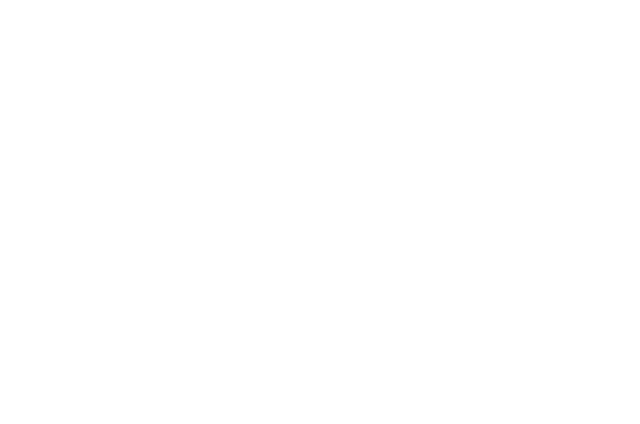
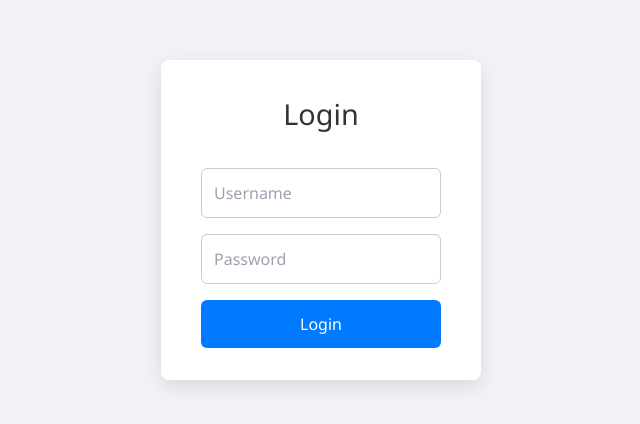
Before and after one commit to breakmen1/TreeIt, a React (Create React App) app in the folder Frontend/Teamchart-main/: page /Login in a window 1280 px wide. Before the commit this address had no page. Shown: the part 180-604 px from the top of the page, without its empty margins (319-959 px from the left). Built offline with nearby package versions, Linux system fonts and the light colour scheme.

Commit message:
added ui to login and register, changed node properties

```diff
--- a/Frontend/Teamchart-main/src/App.js
+++ b/Frontend/Teamchart-main/src/App.js
@@ -9,8 +9,8 @@ function App() {
   return (
       <Routes>
         <Route path="/Home" element={<Home />} />
-        <Route path="/" element={<Login onLogin={setUser} />} />
-        <Route path="/register" element={<Register />} />
+        <Route path="/Login" element={<Login onLogin={setUser} />} />
+        <Route path="/" element={<Register />} />
         <Route path="/dashboard" element={<div>Welcome, {user?.username}</div>} />
       </Routes>
   );
--- a/Frontend/Teamchart-main/src/ContextMenu.jsx
+++ b/Frontend/Teamchart-main/src/ContextMenu.jsx
@@ -16,7 +16,7 @@ export default function ContextMenu({
   const applyAutoLayout = () => {
     const currentNodes = getNodes();
     const currentEdges = getEdges();
-    const layouted = layoutNodesWithDagre(currentNodes, currentEdges, "TB"); // or "LR"
+    const layouted = layoutNodesWithDagre(currentNodes, currentEdges, "LR"); // or "LR"
     setNodes(layouted);
 
     setTimeout(() => {
--- a/Frontend/Teamchart-main/src/ReactFlowProviderContent.jsx
+++ b/Frontend/Teamchart-main/src/ReactFlowProviderContent.jsx
@@ -107,7 +107,7 @@ const Content = () => {
           target: edge.target.toString(),
         }));
 
-        setNodes(backendNodes);
+        setNodes(enhanceNodesWithStatusHandler(backendNodes));
         setEdges(backendEdges);
       } catch (err) {
         console.error("❌ Failed to fetch graph data", err);
@@ -116,6 +116,31 @@ const Content = () => {
 
     fetchGraphData();
   }, []);
+
+  const enhanceNodesWithStatusHandler = (nodes) => {
+    return nodes.map((node) => ({
+      ...node,
+      data: {
+        ...node.data,
+        onStatusChange: (newStatus) => {
+          setNodes((prevNodes) =>
+            prevNodes.map((n) =>
+              n.id === node.id
+                ? {
+                  ...n,
+                  data: {
+                    ...n.data,
+                    status: newStatus,
+                  },
+                }
+                : n
+            )
+          );
+        },
+      },
+    }));
+  };
+
 
   const onClick = () => {
     // we calculate a transform for the nodes so that all nodes are visible
@@ -183,9 +208,9 @@ const Content = () => {
   // Handle node click
   const onNodeClick = useCallback((event, node) => {
     setSelectedElements([node]);
-    setNodeName(node.data.label);
+    setNodeName(node.data.task);
     setNodeId(node.id);
-    setNodeColor(node.style.background);
+    setNodeColor("transparent");
   }, []);
   const onEdgeUpdateStart = useCallback(() => {
     edgeUpdateSuccessful.current = false;
@@ -220,8 +245,18 @@ const Content = () => {
         task: newNodeInput.taskDescription,
         assignedTo: newNodeInput.assignedTo,
         status: "unpicked",
+        onStatusChange: (newStatus) => {
+          setNodes((prevNodes) =>
+            prevNodes.map((n) =>
+              n.id === newNode.id
+                ? { ...n, data: { ...n.data, status: newStatus } }
+                : n
+            )
+          );
+        },
       },
     };
+
 
     setNodes((prevNodes) => [...prevNodes, newNode]);
     setNewNodeInput({ id: "", name: "", color: "#ffffff" });
--- /dev/null
+++ b/Frontend/Teamchart-main/src/pages/Login.css
@@ -0,0 +1,130 @@
+/* Login.css */
+body {
+  margin: 0;
+  font-family: 'Segoe UI', Tahoma, Geneva, Verdana, sans-serif;
+  background: #f0f2f5;
+}
+
+.login-container {
+  display: flex;
+  justify-content: center;
+  align-items: center;
+  height: 100vh;
+}
+
+.login-form {
+  background: white;
+  padding: 2rem 2.5rem;
+  border-radius: 8px;
+  box-shadow: 0 6px 18px rgba(0, 0, 0, 0.1);
+  width: 320px;
+  display: flex;
+  flex-direction: column;
+  gap: 1rem;
+}
+
+.login-title {
+  text-align: center;
+  font-size: 1.8rem;
+  margin-bottom: 1rem;
+  color: #333;
+}
+
+.login-input {
+  padding: 0.75rem;
+  font-size: 1rem;
+  border: 1px solid #ccc;
+  border-radius: 6px;
+  transition: border-color 0.2s ease;
+}
+
+.login-input:focus {
+  border-color: #007bff;
+  outline: none;
+}
+
+.login-button {
+  background: #007bff;
+  color: white;
+  font-size: 1rem;
+  border: none;
+  border-radius: 6px;
+  padding: 0.75rem;
+  cursor: pointer;
+  transition: background 0.2s ease;
+}
+
+.login-button:hover {
+  background: #0056b3;
+}
+
+.login-error {
+  color: red;
+  font-size: 0.875rem;
+  text-align: center;
+}
+/* Login.css */
+body {
+  margin: 0;
+  font-family: 'Segoe UI', Tahoma, Geneva, Verdana, sans-serif;
+  background: #f0f2f5;
+}
+
+.login-container {
+  display: flex;
+  justify-content: center;
+  align-items: center;
+  height: 100vh;
+}
+
+.login-form {
+  background: white;
+  padding: 2rem 2.5rem;
+  border-radius: 8px;
+  box-shadow: 0 6px 18px rgba(0, 0, 0, 0.1);
+  width: 320px;
+  display: flex;
+  flex-direction: column;
+  gap: 1rem;
+}
+
+.login-title {
+  text-align: center;
+  font-size: 1.8rem;
+  margin-bottom: 1rem;
+  color: #333;
+}
+
+.login-input {
+  padding: 0.75rem;
+  font-size: 1rem;
+  border: 1px solid #ccc;
+  border-radius: 6px;
+  transition: border-color 0.2s ease;
+}
+
+.login-input:focus {
+  border-color: #007bff;
+  outline: none;
+}
+
+.login-button {
+  background: #007bff;
+  color: white;
+  font-size: 1rem;
+  border: none;
+  border-radius: 6px;
+  padding: 0.75rem;
+  cursor: pointer;
+  transition: background 0.2s ease;
+}
+
+.login-button:hover {
+  background: #0056b3;
+}
+
+.login-error {
+  color: red;
+  font-size: 0.875rem;
+  text-align: center;
+}
--- a/Frontend/Teamchart-main/src/pages/Login.js
+++ b/Frontend/Teamchart-main/src/pages/Login.js
@@ -1,76 +1,45 @@
-// import React, { useState } from 'react';
-// import api from '../api';
-
-// function Login({ onLogin }) {
-//     //abhay
-//     const [form, setForm] = useState({ username: '', password: '' });
-//     const [error, setError] = useState('');
-
-//     const handleSubmit = async (e) => {
-//         e.preventDefault();
-//         try {
-//             console.log(form)
-//             const res = await api.post('/auth/login', form);
-//             onLogin(res.data);
-//             console.log(res.data)
-//         } catch (err) {
-//             setError('Login failed. Please check credentials.');
-//         }
-//     };
-
-//     return (
-//         <form onSubmit={handleSubmit}>
-//             <h2>Login</h2>
-//             <input placeholder="Username" onChange={e => setForm({ ...form, username: e.target.value })} />
-//             <input type="password" placeholder="Password" onChange={e => setForm({ ...form, password: e.target.value })} />
-//             <button type="submit">Login</button>
-//             {error && <p style={{ color: 'red' }}>{error}</p>}
-//         </form>
-//     );
-// }
-
-// export default Login;
-
-
 import React, { useState } from 'react';
-import { useNavigate } from 'react-router-dom'; // ✅ import
+import { useNavigate } from 'react-router-dom';
 import api from '../api';
+import './Login.css'; // ✅ Import the CSS file
 
 function Login({ onLogin }) {
   const [form, setForm] = useState({ username: '', password: '' });
   const [error, setError] = useState('');
-    const navigate = useNavigate(); // ✅ hook to navigate
+  const navigate = useNavigate();
 
   const handleSubmit = async (e) => {
     e.preventDefault();
     try {
       const res = await api.post('/auth/login', form);
       onLogin(res.data);
-            console.log('Login successful:', res.data);
-
-            navigate('/home'); // ✅ redirect on success
+      navigate('/home');
     } catch (err) {
       setError('Login failed. Please check credentials.');
     }
   };
 
   return (
-        <form onSubmit={handleSubmit}>
-            <h2>Login</h2>
+    <div className="login-container">
+      <form className="login-form" onSubmit={handleSubmit}>
+        <h2 className="login-title">Login</h2>
         <input
+          className="login-input"
           placeholder="Username"
           value={form.username}
           onChange={e => setForm({ ...form, username: e.target.value })}
         />
         <input
+          className="login-input"
           type="password"
           placeholder="Password"
           value={form.password}
           onChange={e => setForm({ ...form, password: e.target.value })}
         />
-            <button type="submit">Login</button>
-            {error && <p style={{ color: 'red' }}>{error}</p>}
+        <button className="login-button" type="submit">Login</button>
+        {error && <p className="login-error">{error}</p>}
       </form>
+    </div>
   );
 }
 
--- /dev/null
+++ b/Frontend/Teamchart-main/src/pages/Register.css
@@ -0,0 +1,68 @@
+/* Register.css */
+body {
+  margin: 0;
+  font-family: 'Segoe UI', Tahoma, Geneva, Verdana, sans-serif;
+  background: #f0f2f5;
+}
+
+.register-container {
+  display: flex;
+  justify-content: center;
+  align-items: center;
+  height: 100vh;
+}
+
+.register-form {
+  background: white;
+  padding: 2rem 2.5rem;
+  border-radius: 8px;
+  box-shadow: 0 6px 18px rgba(0, 0, 0, 0.1);
+  width: 340px;
+  display: flex;
+  flex-direction: column;
+  gap: 1rem;
+}
+
+.register-title {
+  text-align: center;
+  font-size: 1.8rem;
+  margin-bottom: 1rem;
+  color: #333;
+}
+
+.register-input,
+.register-select {
+  padding: 0.75rem;
+  font-size: 1rem;
+  border: 1px solid #ccc;
+  border-radius: 6px;
+  transition: border-color 0.2s ease;
+}
+
+.register-input:focus,
+.register-select:focus {
+  border-color: #007bff;
+  outline: none;
+}
+
+.register-button {
+  background: #007bff;
+  color: white;
+  font-size: 1rem;
+  border: none;
+  border-radius: 6px;
+  padding: 0.75rem;
+  cursor: pointer;
+  transition: background 0.2s ease;
+}
+
+.register-button:hover {
+  background: #0056b3;
+}
+
+.register-message {
+  text-align: center;
+  font-size: 0.95rem;
+  margin-top: 0.5rem;
+  color: #444;
+}
--- a/Frontend/Teamchart-main/src/pages/Register.js
+++ b/Frontend/Teamchart-main/src/pages/Register.js
@@ -1,5 +1,6 @@
 import React, { useState } from 'react';
 import api from '../api';
+import { Link } from 'react-router-dom'; // ✅ import
 
 function Register() {
   const [form, setForm] = useState({ username: '', password: '', name: '', role: 'USER' });
@@ -7,8 +8,7 @@ function Register() {
 
   const handleSubmit = async (e) => {
     e.preventDefault();
-        try {// SURAJ
-            console.log(form);
+    try {
       await api.post('/auth/register', form);
       setMessage('Registration successful. Please login.');
     } catch {
@@ -17,17 +17,45 @@ function Register() {
   };
 
   return (
-        <form onSubmit={handleSubmit}>
-            <h2>Register</h2>
-            <input placeholder="Name" onChange={e => setForm({ ...form, name: e.target.value })} />
-            <input placeholder="Username" onChange={e => setForm({ ...form, username: e.target.value })} />
-            <input type="password" placeholder="Password" onChange={e => setForm({ ...form, password: e.target.value })} />
-            <select onChange={e => setForm({ ...form, role: e.target.value })}>
+    <form onSubmit={handleSubmit} className="bg-white p-6 rounded shadow-md w-[300px] mx-auto mt-20 space-y-4">
+      <h2 className="text-2xl font-bold mb-4 text-center">Register</h2>
+
+      <input
+        placeholder="Name"
+        onChange={e => setForm({ ...form, name: e.target.value })}
+        className="w-full p-2 border rounded"
+      />
+      <input
+        placeholder="Username"
+        onChange={e => setForm({ ...form, username: e.target.value })}
+        className="w-full p-2 border rounded"
+      />
+      <input
+        type="password"
+        placeholder="Password"
+        onChange={e => setForm({ ...form, password: e.target.value })}
+        className="w-full p-2 border rounded"
+      />
+      <select
+        onChange={e => setForm({ ...form, role: e.target.value })}
+        className="w-full p-2 border rounded"
+      >
         <option value="USER">User</option>
         <option value="ADMIN">Admin</option>
       </select>
-            <button type="submit">Register</button>
-            <p>{message}</p>
+
+      <button type="submit" className="w-full p-2 bg-blue-600 text-white rounded hover:bg-blue-700">
+        Register
+      </button>
+
+      <p className="text-sm text-gray-600">
+        Already have an account?{' '}
+        <Link to="/login" className="text-blue-500 hover:underline">
+          Login here
+        </Link>
+      </p>
+
+      {message && <p className="text-center text-sm mt-2">{message}</p>}
     </form>
   );
 }
```
Also changed, not shown: Frontend/Teamchart-main/src/CircleNode.jsx (+69 -14 lines). Lines whose indentation alone changed are shown as unchanged.
